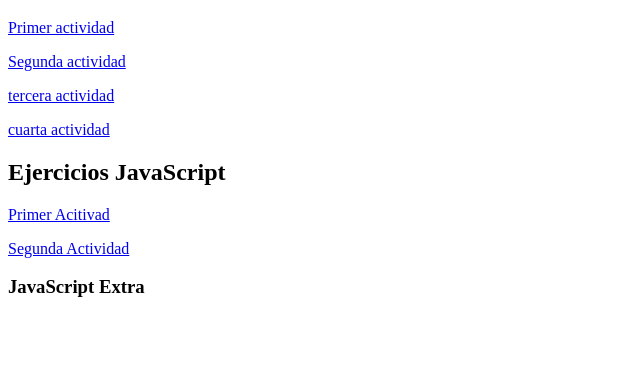
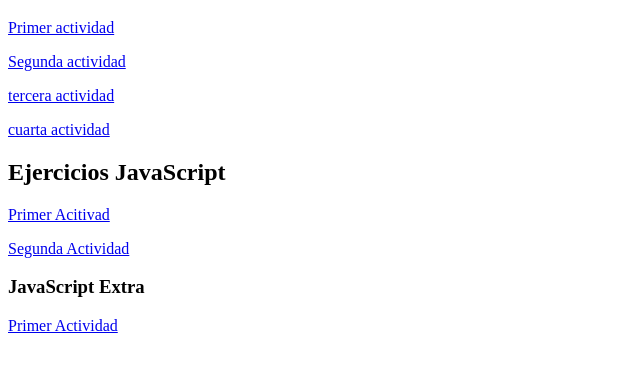
Before and after one commit to ElMaty592041/sistemas-de-control-6A, a plain HTML site: page index.html in a window 1280 px wide. Shown: the part 61-430 px from the top of the page, without its empty margins (0-640 px from the left). Drawn offline with Linux system fonts and the light colour scheme.

Commit message:
Update index.html

```diff
--- a/index.html
+++ b/index.html
@@ -13,5 +13,6 @@
 		<p><a href="javascript/holamundo.html"> Primer Acitivad</a></p>
 		<p><a href="javascript/botonhola.html"> Segunda Actividad</a></p>
 		<h3> JavaScript Extra </h3>
+		<p><a href="Paginas/Ejercicio 1.html"> Primer Actividad</a></p>
 	</body>
 </html>
```
